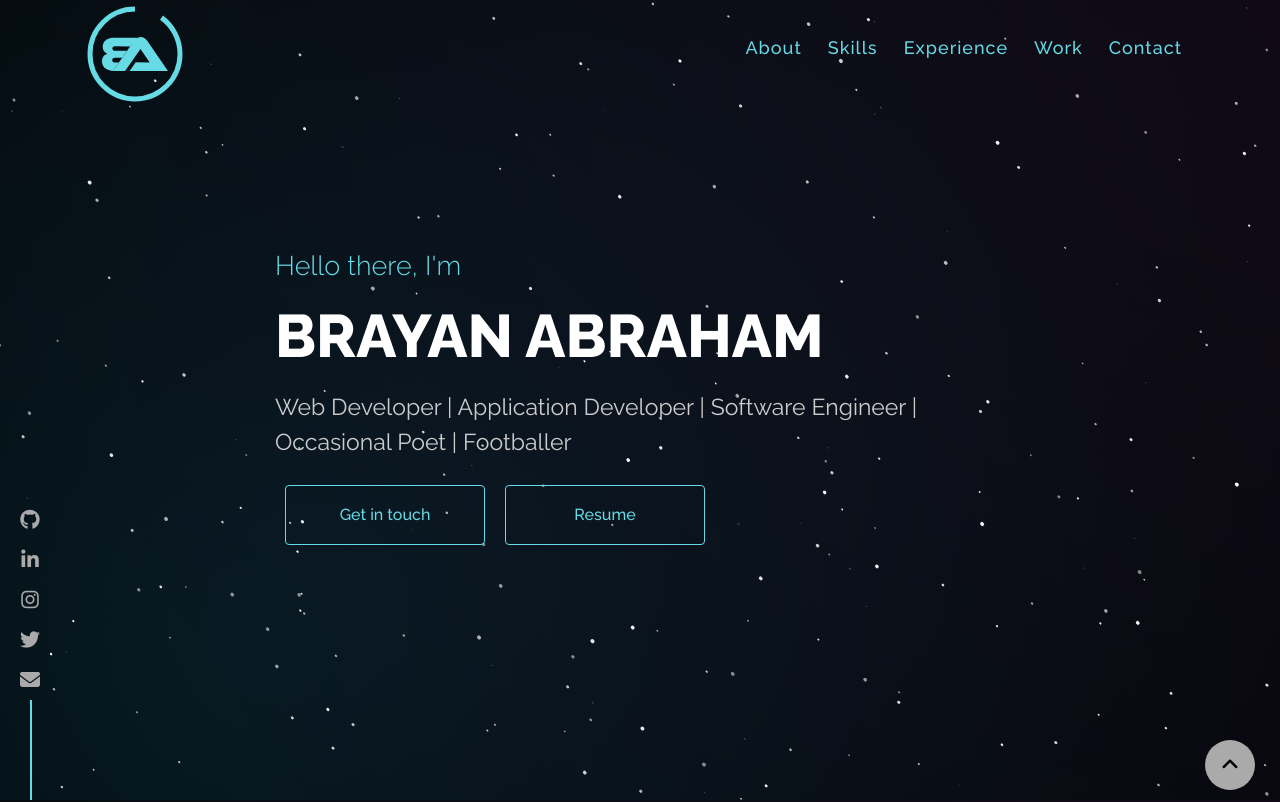
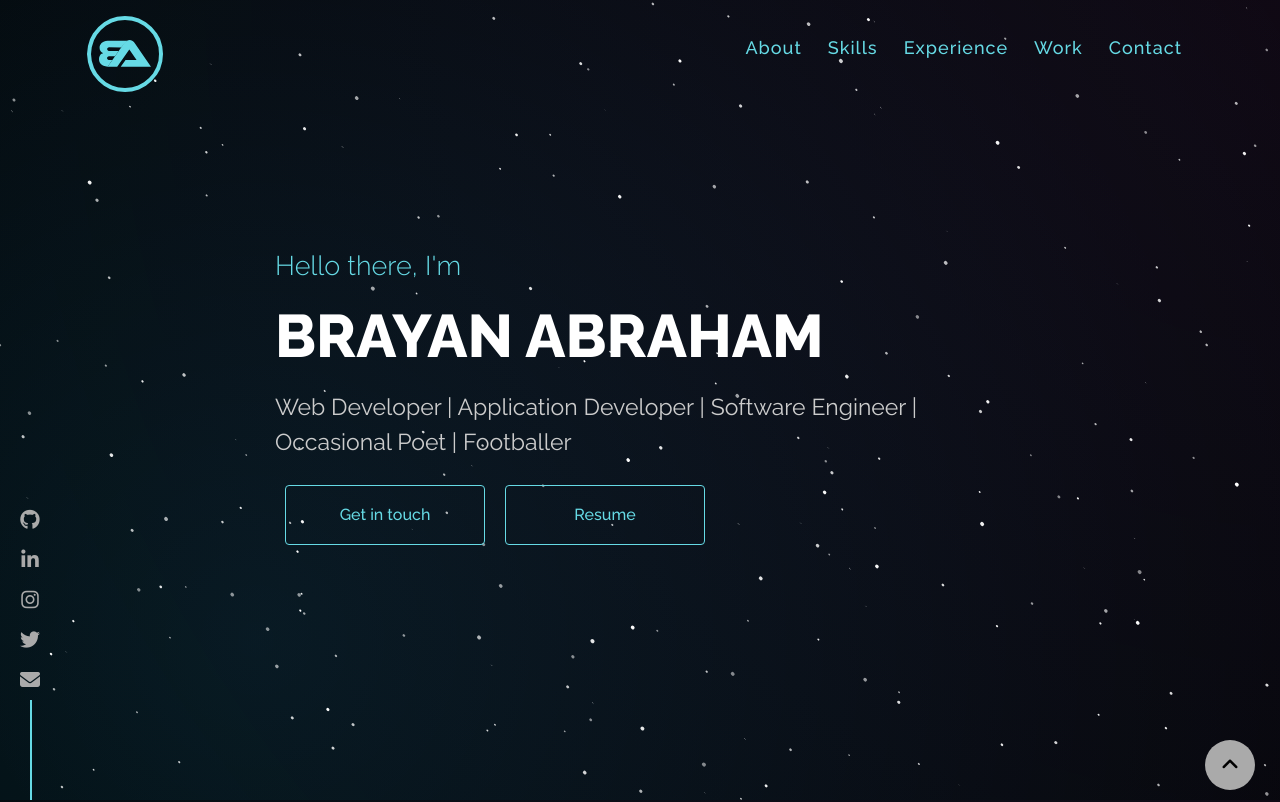
Before and after one commit to BrayanAbraham/BrayanAbraham.github.io, a React (Create React App) app: page / in a window 1280 px wide. Shown: the top 802 px of the page. Built offline with nearby package versions, Linux system fonts and the light colour scheme.

Commit message:
Logo Edit

```diff
--- a/src/App.css
+++ b/src/App.css
@@ -288,25 +288,24 @@ Top Navbar
 
 #logo a .logo-set {
   position: relative;
-  height: 100px;
-  width: 100px;
+  height: 80px;
+  width: 80px;
   transition: all 0.3s ease;
 }
 
 #logo a .logo-set .logo-border {
-  transform: rotate(-90deg);
-  height: 100px;
-  width: 100px;
+  transform: rotateX(180deg) rotate(90deg);
+  height: 80px;
+  width: 80px;
   transition: all 0.3s ease;
 }
 
 #logo a .logo-set .logo-border .logo-border-circle {
   stroke: #66dae5;
   fill: transparent;
-  stroke-width: 5;
-  stroke-dasharray: 254.57142857142857142857142857143,
-    282.85714285714285714285714285714;
-  stroke-dashoffset: -28.285714285714285714285714285711;
+  stroke-width: 4;
+  stroke-dasharray: 226.28571428571428571428571428571,
+    226.28571428571428571428571428571;
   transition: all 0.3s ease;
 }
 
@@ -345,8 +344,8 @@ Top Navbar
   opacity: 1;
   position: absolute;
   top: 0;
-  left: 17px;
-  width: 66px;
+  left: 14px;
+  width: 52px;
   margin: 0 auto;
   animation: opt 0.6s ease;
   transition: all 0.3s ease;
@@ -354,28 +353,17 @@ Top Navbar
 
 @keyframes rot {
   0% {
-    transform: rotate(-90deg);
-  }
-  25% {
-    transform: rotate(-180deg);
-  }
-  50% {
-    transform: rotate(-270deg);
-  }
-  75% {
-    transform: rotate(-360deg);
+    stroke-dasharray: 0, 226.28571428571428571428571428571;
   }
   100% {
-    transform: rotate(-450deg);
+    stroke-dasharray: 226.28571428571428571428571428571,
+      226.28571428571428571428571428571;
   }
-}
-
-#logo a:hover .logo-set .logo-border {
-  animation: rot 0.3s ease;
 }
 
 #logo a:hover .logo-set .logo-border .logo-border-circle {
   fill: #66dae52c;
+  animation: rot 0.5s ease;
 }
 
 #header.sticky-nav #header-wrap #logo a .logo-set {
@@ -396,7 +384,29 @@ Top Navbar
   .logo-set
   .logo-border
   .logo-border-circle {
-  stroke-width: 3;
+  stroke-width: 2;
+  stroke-dasharray: 113.14285714285714285714285714286,
+    113.14285714285714285714285714286;
+}
+
+@keyframes rot2 {
+  0% {
+    stroke-dasharray: 0, 226.28571428571428571428571428571;
+  }
+  100% {
+    stroke-dasharray: 226.28571428571428571428571428571,
+      226.28571428571428571428571428571;
+  }
+}
+
+#header.sticky-nav
+  #header-wrap#logo
+  a:hover
+  .logo-set
+  .logo-border
+  .logo-border-circle {
+  fill: #66dae52c;
+  animation: rot2 0.5s ease;
 }
 
 #header.sticky-nav #header-wrap #logo a .logo-set .logo-svg {
--- a/src/components/layout/TopNav.js
+++ b/src/components/layout/TopNav.js
@@ -34,21 +34,21 @@ const TopNav = ({ links, setside }) => {
             <a href="#root" className="brayan-logo">
               <div className="logo-set">
                 {sticky ? (
-                  <svg viewBox="0 0 60 60" className="logo-border">
+                  <svg viewBox="0 0 40 40" className="logo-border">
                     <circle
                       className="logo-border-circle"
-                      cx="30"
-                      cy="30"
-                      r="27"
+                      cx="20"
+                      cy="20"
+                      r="18"
                     />
                   </svg>
                 ) : (
-                  <svg viewBox="0 0 100 100" className="logo-border">
+                  <svg viewBox="0 0 80 80" className="logo-border">
                     <circle
                       className="logo-border-circle"
-                      cx="50"
-                      cy="50"
-                      r="45"
+                      cx="40"
+                      cy="40"
+                      r="36"
                     />
                   </svg>
                 )}
```
